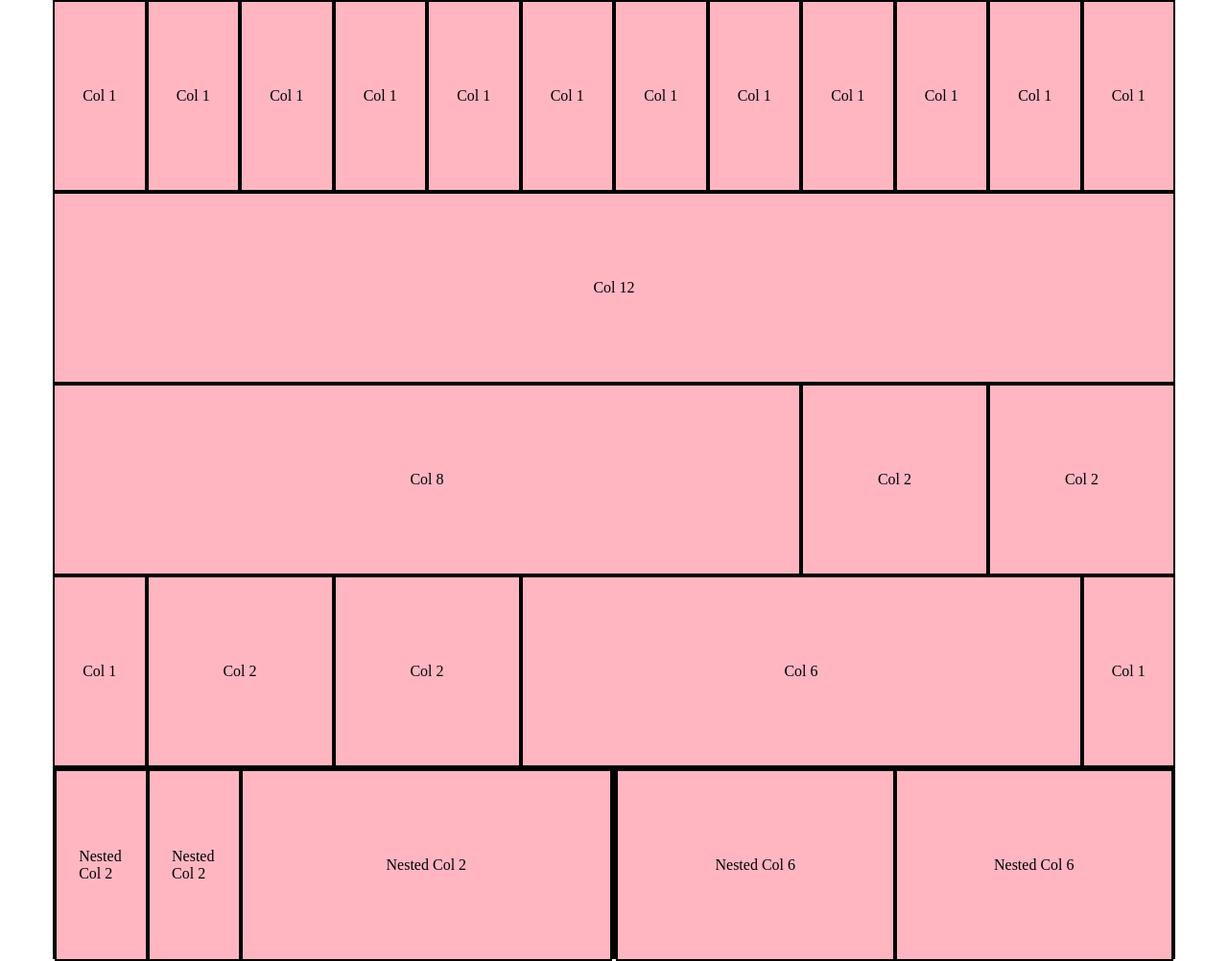
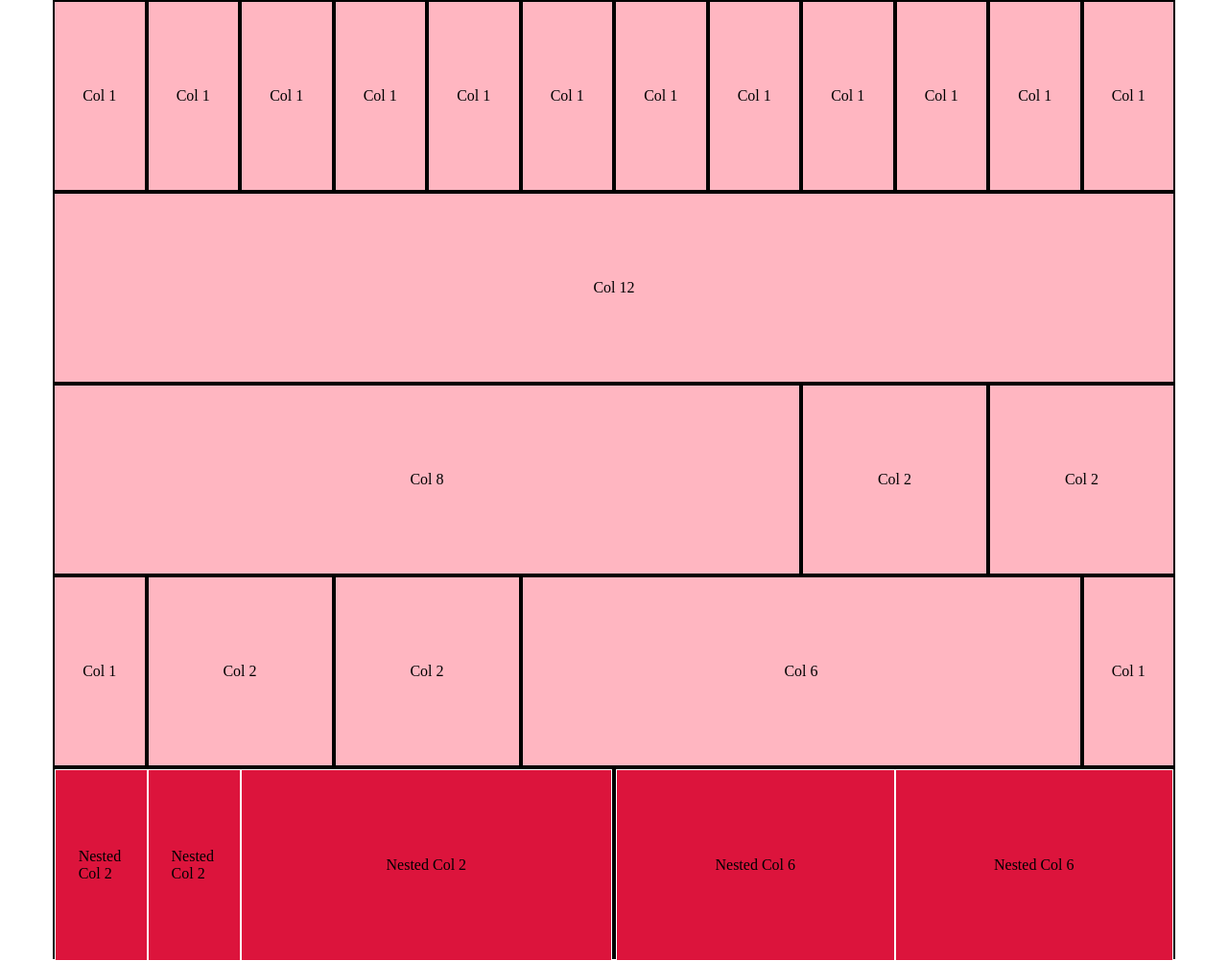
Before and after one commit to romina-trazzi/html-css-12bool, a plain HTML site: page index.html in a window 1280 px wide. Shown: the whole page at 96% size. Drawn offline with Linux system fonts and the light colour scheme.

Commit message:
Commit proprietà colonne innestate
Aggiunto sfondo e bordo bianco a colonne innestate. Migliorata indentazione html.

```diff
--- a/css/style.css
+++ b/css/style.css
@@ -1,6 +1,10 @@
 /* Codice da aggiungere per la riga 5 al
 framework */
-
+* {
+  padding: 0;
+  margin: 0;
+  box-sizing: border-box;
+}
 
 [class*="col-"] {   /* tutte le classi che iniziano con col- hanno il codice sotto */
   position: relative;
@@ -13,7 +17,7 @@ span {
   transform: translate(-50%, -50%);
 }
 
-
-  background-color: aqua;
-  padding: 20px;
+.col-6 > [class*="col-"] {  /* tutte le classi che iniziano con col- figlie dirette di col-6 */
+  background-color: crimson;
+  border: 1px solid white;
 }
```
Also changed, not shown: index.html (indentation only).
